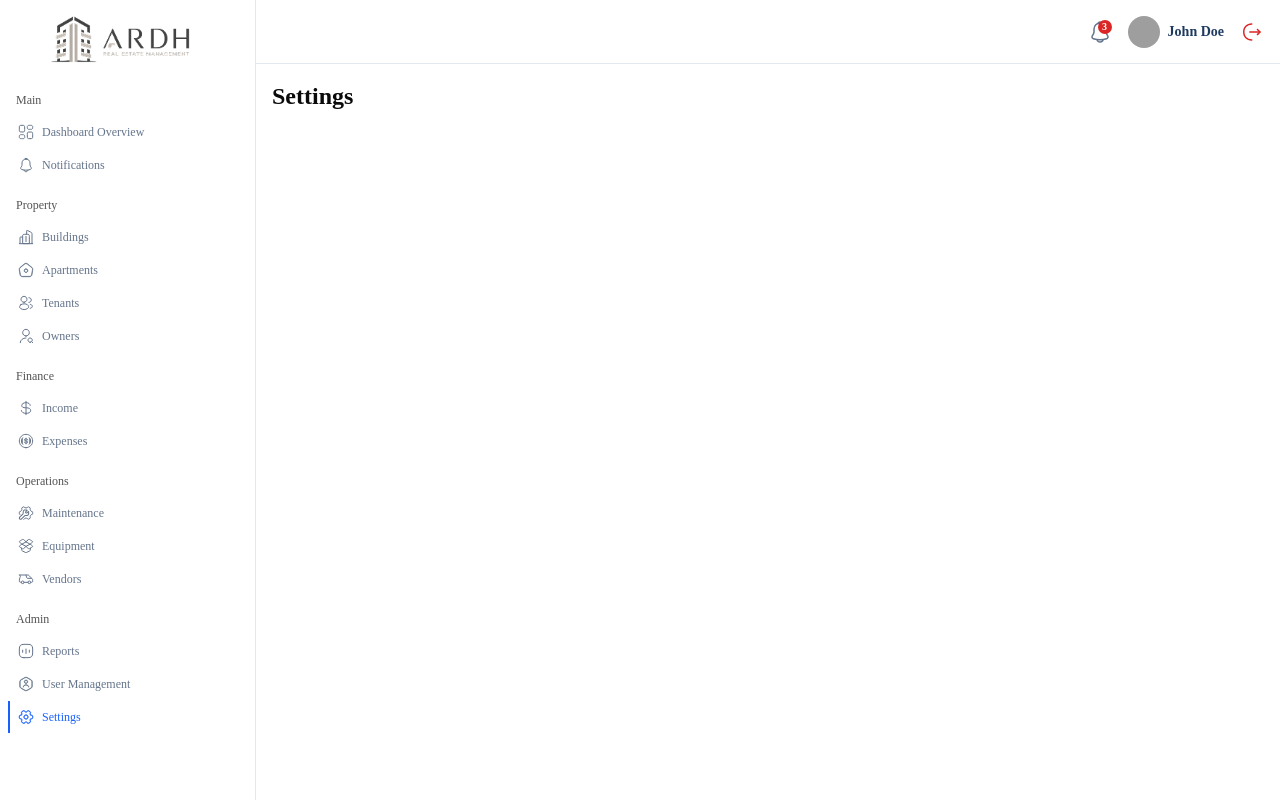
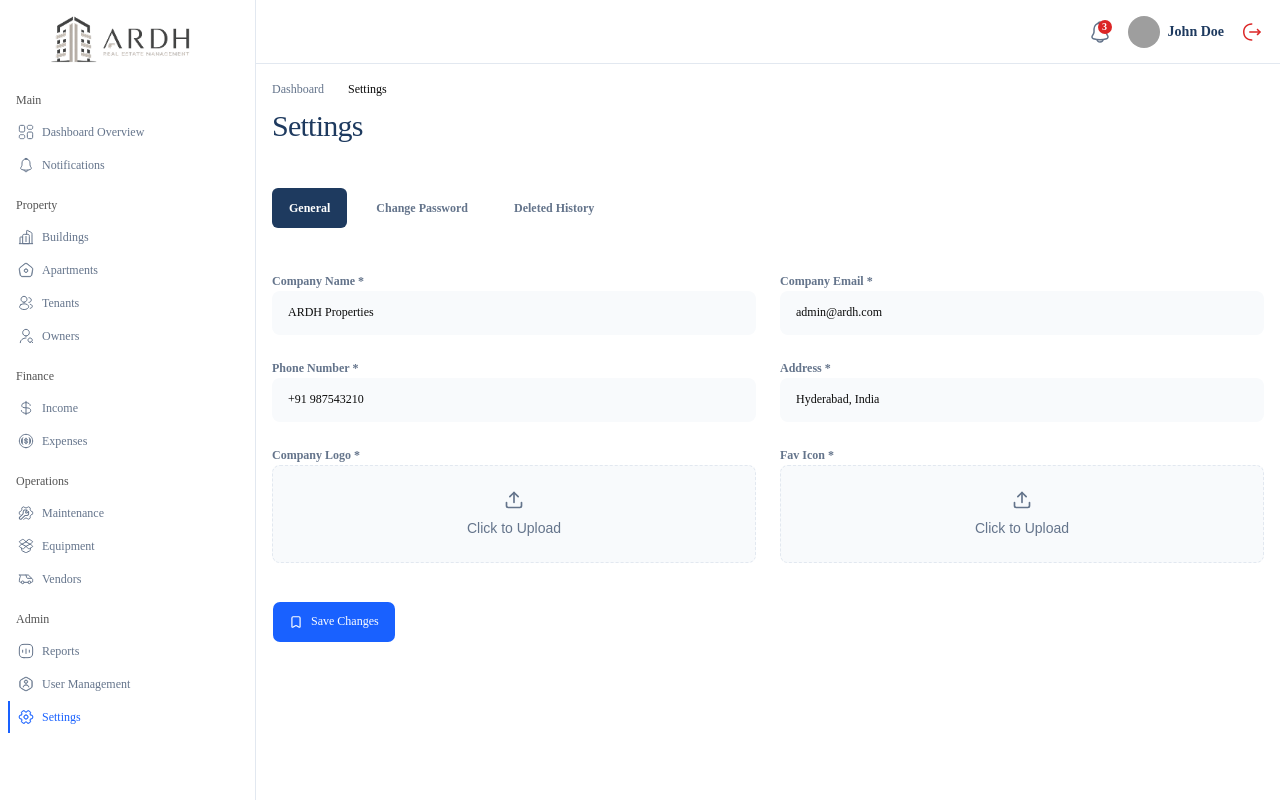
Before and after one commit to ArunRoy404/ardh-frontend, a React (Vite) app: page /settings in a window 1280 px wide. Built offline with nearby package versions, Linux system fonts and the light colour scheme; grey boxes are pictures that could not be loaded; some icons are missing.

Commit message:
feat: implement settings page with general and password management forms

```diff
--- /dev/null
+++ b/src/components/Settings/ChangePasswordForm.jsx
@@ -0,0 +1,65 @@
+import { useForm, FormProvider } from "react-hook-form";
+import { zodResolver } from "@hookform/resolvers/zod";
+import { Bookmark } from "lucide-react";
+import { Button } from "@/components/ui/button";
+import CommonInput from "@/components/shared/Form/FormInput/CommonInput";
+import { toast } from "sonner";
+import { changePasswordSchema, changePasswordDefaultValues } from "@/zodSchema/settingsZodSchema";
+
+const ChangePasswordForm = () => {
+  const methods = useForm({
+    resolver: zodResolver(changePasswordSchema),
+    defaultValues: changePasswordDefaultValues,
+  });
+
+  const onSubmit = (data) => {
+    console.log("Change Password data:", data);
+    methods.reset();
+    toast.success("Password changed successfully!");
+  };
+
+  return (
+    <FormProvider {...methods}>
+      <form
+        // eslint-disable-next-line react-hooks/refs
+        onSubmit={methods.handleSubmit(onSubmit)}
+        className="flex flex-col gap-6 text-left w-full mt-6"
+      >
+        {/* 3 password fields - 3 columns */}
+        <div className="grid grid-cols-1 sm:grid-cols-3 gap-6">
+          <CommonInput
+            name="currentPassword"
+            label="Current Password *"
+            placeholder="********"
+            type="password"
+            className="pl-4"
+          />
+          <CommonInput
+            name="newPassword"
+            label="New Password *"
+            placeholder="********"
+            type="password"
+            className="pl-4"
+          />
+          <CommonInput
+            name="confirmNewPassword"
+            label="Confirm New Password *"
+            placeholder="********"
+            type="password"
+            className="pl-4"
+          />
+        </div>
+
+        {/* Save changes button */}
+        <div className="pt-2">
+          <Button type="submit" className="w-fit flex items-center gap-2 px-6">
+            <Bookmark className="w-4 h-4" />
+            Save Changes
+          </Button>
+        </div>
+      </form>
+    </FormProvider>
+  );
+};
+
+export default ChangePasswordForm;
--- /dev/null
+++ b/src/components/Settings/GeneralSettingsForm.jsx
@@ -0,0 +1,94 @@
+import { useState } from "react";
+import { useForm, FormProvider } from "react-hook-form";
+import { zodResolver } from "@hookform/resolvers/zod";
+import { Bookmark } from "lucide-react";
+import { Button } from "@/components/ui/button";
+import CommonInput from "@/components/shared/Form/FormInput/CommonInput";
+import CommonImageUpload from "@/components/shared/Form/CommonImageUpload/CommonImageUpload";
+import { toast } from "sonner";
+import { generalSettingsSchema, generalSettingsDefaultValues } from "@/zodSchema/settingsZodSchema";
+
+const GeneralSettingsForm = () => {
+  const [logoImages, setLogoImages] = useState([]);
+  const [favIconImages, setFavIconImages] = useState([]);
+
+  const methods = useForm({
+    resolver: zodResolver(generalSettingsSchema),
+    defaultValues: generalSettingsDefaultValues,
+  });
+
+  const onSubmit = (data) => {
+    console.log("General Settings data:", { ...data, logo: logoImages, favicon: favIconImages });
+    toast.success("Settings updated successfully!");
+  };
+
+  return (
+    <FormProvider {...methods}>
+      <form
+        // eslint-disable-next-line react-hooks/refs
+        onSubmit={methods.handleSubmit(onSubmit)}
+        className="flex flex-col gap-6 text-left w-full mt-6"
+      >
+        {/* Name & Email - 2 columns */}
+        <div className="grid grid-cols-1 sm:grid-cols-2 gap-6">
+          <CommonInput
+            name="companyName"
+            label="Company Name *"
+            placeholder="ARDH Properties"
+            className="pl-4"
+          />
+          <CommonInput
+            name="companyEmail"
+            label="Company Email *"
+            placeholder="admin@ardh.com"
+            className="pl-4"
+          />
+        </div>
+
+        {/* Phone & Address - 2 columns */}
+        <div className="grid grid-cols-1 sm:grid-cols-2 gap-6">
+          <CommonInput
+            name="phone"
+            label="Phone Number *"
+            placeholder="+91 987543210"
+            className="pl-4"
+          />
+          <CommonInput
+            name="address"
+            label="Address *"
+            placeholder="Hyderabad, India"
+            className="pl-4"
+          />
+        </div>
+
+        {/* Logos & Favicons - 2 columns */}
+        <div className="grid grid-cols-1 sm:grid-cols-2 gap-6">
+          <CommonImageUpload
+            label="Company Logo *"
+            images={logoImages}
+            onImagesChange={setLogoImages}
+            multiple={false}
+            placeholder="Click to Upload"
+          />
+          <CommonImageUpload
+            label="Fav Icon *"
+            images={favIconImages}
+            onImagesChange={setFavIconImages}
+            multiple={false}
+            placeholder="Click to Upload"
+          />
+        </div>
+
+        {/* Save changes button */}
+        <div className="pt-2">
+          <Button type="submit" className="w-fit flex items-center gap-2 px-6">
+            <Bookmark className="w-4 h-4" />
+            Save Changes
+          </Button>
+        </div>
+      </form>
+    </FormProvider>
+  );
+};
+
+export default GeneralSettingsForm;
--- /dev/null
+++ b/src/components/Settings/SettingsTab/SettingsTabs.jsx
@@ -0,0 +1,24 @@
+import { TabsList, TabsTrigger } from "@/components/ui/tabs";
+
+const tabItems = [
+  { value: "general", label: "General" },
+  { value: "change-password", label: "Change Password" },
+  { value: "deleted-history", label: "Deleted History" },
+];
+
+const tabTriggerClass =
+  "data-active:bg-primary data-active:text-white px-4 py-2 h-10 text-xs font-semibold rounded-[6px] text-dark-gray bg-transparent border border-transparent transition-all cursor-pointer";
+
+const SettingsTabs = () => {
+  return (
+    <TabsList className="bg-transparent flex gap-3 h-auto p-0 justify-start border-none">
+      {tabItems.map((tab) => (
+        <TabsTrigger key={tab.value} value={tab.value} className={tabTriggerClass}>
+          {tab.label}
+        </TabsTrigger>
+      ))}
+    </TabsList>
+  );
+};
+
+export default SettingsTabs;
--- /dev/null
+++ b/src/components/Settings/SettingsTab/SettingsTabsContainer.jsx
@@ -0,0 +1,25 @@
+import { TabsContent } from "@/components/ui/tabs";
+import GeneralSettingsForm from "@/components/Settings/GeneralSettingsForm";
+import ChangePasswordForm from "@/components/Settings/ChangePasswordForm";
+
+const SettingsTabsContainer = () => {
+  return (
+    <>
+      <TabsContent value="general" className="mt-2">
+        <GeneralSettingsForm />
+      </TabsContent>
+
+      <TabsContent value="change-password" className="mt-2">
+        <ChangePasswordForm />
+      </TabsContent>
+
+      <TabsContent value="deleted-history" className="mt-2">
+        <div className="text-dark-gray py-16 text-center font-['Poppins'] text-sm bg-muted/20 border border-dashed border-border rounded-lg mt-6">
+          No deleted history records found.
+        </div>
+      </TabsContent>
+    </>
+  );
+};
+
+export default SettingsTabsContainer;
--- a/src/pages/dashboard/SettingsPage.jsx
+++ b/src/pages/dashboard/SettingsPage.jsx
@@ -1,8 +1,24 @@
+import DashboardHeader from "@/components/DashboardLayout/DashbaordHeader";
+import { Tabs } from "@/components/ui/tabs";
+import SettingsTabs from "@/components/Settings/SettingsTab/SettingsTabs";
+import SettingsTabsContainer from "@/components/Settings/SettingsTab/SettingsTabsContainer";
+
 const SettingsPage = () => {
   return (
-    <div>
-      <h1 className="text-2xl font-bold">Settings</h1>
-    </div>
+    <>
+      {/* Header Block */}
+      <DashboardHeader
+        title="Settings"
+        showBreadcrumb
+      />
+
+      {/* Tabs Container */}
+      <Tabs defaultValue="general" className="w-full mt-6 flex flex-col gap-4">
+        <SettingsTabs />
+        <SettingsTabsContainer />
+      </Tabs>
+    </>
   );
 };
+
 export default SettingsPage;
--- /dev/null
+++ b/src/zodSchema/settingsZodSchema.js
@@ -0,0 +1,41 @@
+import { z } from "zod";
+
+/* ───────────────────────────────────────────
+ * General Settings Schema
+ * ─────────────────────────────────────────── */
+export const generalSettingsSchema = z.object({
+  companyName: z.string().min(1, "Company name is required"),
+  companyEmail: z.string().min(1, "Company email is required").email("Please enter a valid email address"),
+  phone: z.string().min(1, "Phone number is required"),
+  address: z.string().min(1, "Address is required"),
+});
+
+export const generalSettingsDefaultValues = {
+  companyName: "ARDH Properties",
+  companyEmail: "admin@ardh.com",
+  phone: "+91 987543210",
+  address: "Hyderabad, India",
+};
+
+/* ───────────────────────────────────────────
+ * Change Password Schema
+ * ─────────────────────────────────────────── */
+export const changePasswordSchema = z
+  .object({
+    currentPassword: z.string().min(1, "Current password is required"),
+    newPassword: z
+      .string()
+      .min(1, "New password is required")
+      .min(8, "Password must be at least 8 characters"),
+    confirmNewPassword: z.string().min(1, "Confirm new password is required"),
+  })
+  .refine((data) => data.newPassword === data.confirmNewPassword, {
+    message: "Passwords do not match",
+    path: ["confirmNewPassword"],
+  });
+
+export const changePasswordDefaultValues = {
+  currentPassword: "",
+  newPassword: "",
+  confirmNewPassword: "",
+};
```
